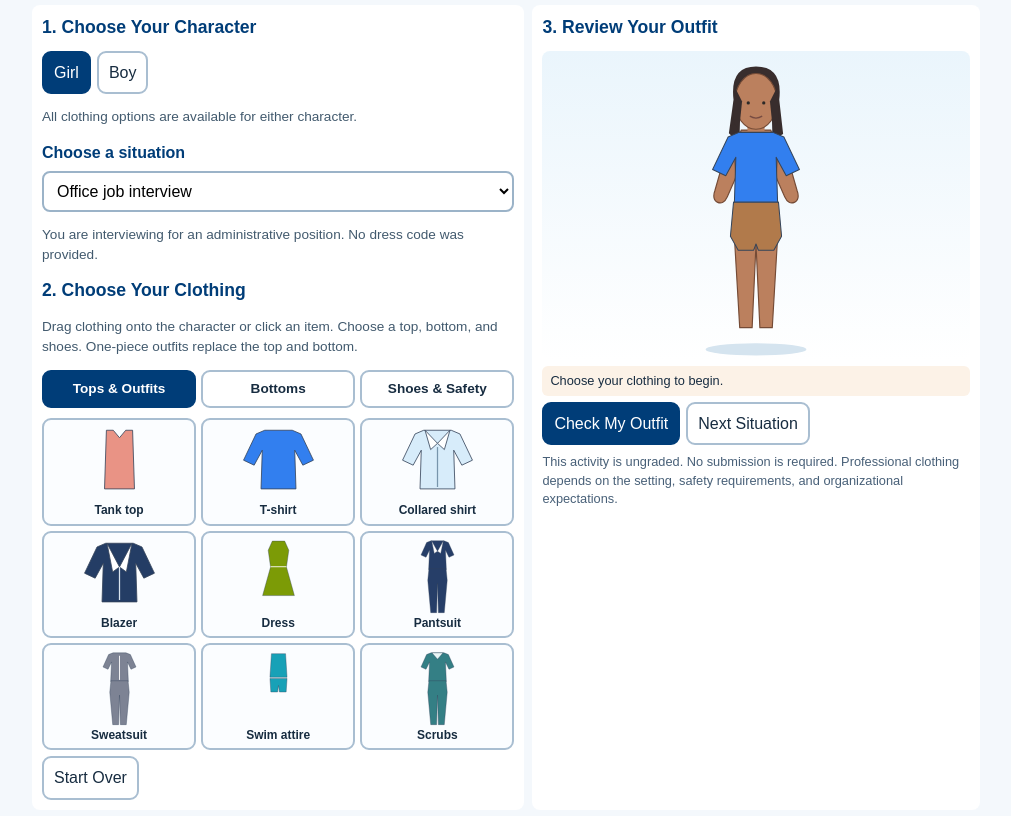
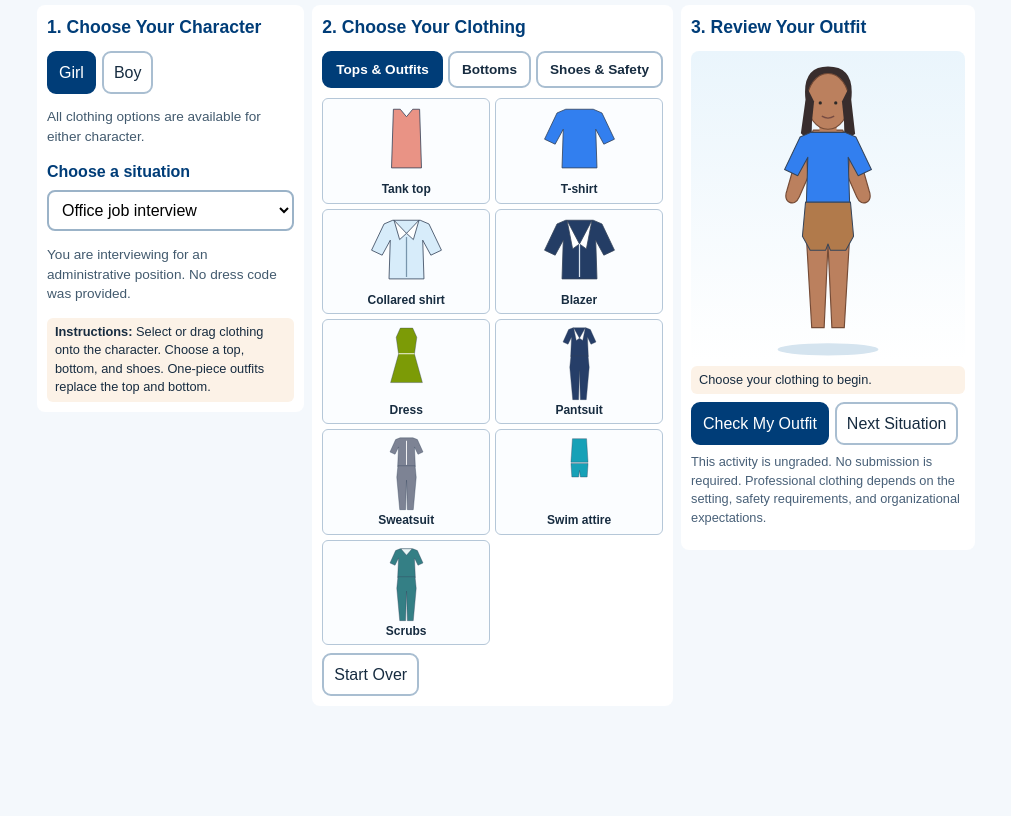
Before and after one commit to zangel1920/Professional-Dress, a plain HTML site: page professional-dress-simulation.html in a window 1280 px wide. Shown: the part 122-938 px from the top of the page, without its empty margins (134-1145 px from the left). After the commit the page ends 834 px from the top, so only its background shows below. Drawn offline with Linux system fonts and the light colour scheme.

Commit message:
Update professional-dress-simulation.html

```diff
--- a/professional-dress-simulation.html
+++ b/professional-dress-simulation.html
@@ -22,7 +22,11 @@ body {
   color:var(--ink);
   line-height:1.45;
 }
-.wrap {max-width:960px;margin:auto;padding:6px}
+.wrap {
+  max-width:950px;
+  margin:auto;
+  padding:6px;
+}
 .hero {
   background:var(--navy);
   color:white;
@@ -31,15 +35,30 @@ body {
 }
 .hero h1 {font-size:1.65rem;margin:3px 0}
 .hero p {margin:5px 0}
-.eyebrow {color:var(--gold);font-size:.8rem;font-weight:bold}
+.eyebrow {
+  color:var(--gold);
+  font-size:.8rem;
+  font-weight:bold;
+}
 .layout {
   display:grid;
-  grid-template-columns:1.1fr 1fr;
+  grid-template-columns:1fr 1.35fr 1.1fr;
   gap:8px;
   margin-top:8px;
+  align-items:start;
 }
-.panel {background:white;border:none;border-radius:8px;padding:10px}
-h2 {font-size:1.1rem;color:var(--navy);margin:0 0 10px}
+.panel {
+  background:white;
+  border:none;
+  border-radius:8px;
+  padding:10px;
+  min-width:0;
+}
+h2 {
+  font-size:1.1rem;
+  color:var(--navy);
+  margin:0 0 10px;
+}
 button,select {font:inherit}
 button {
   cursor:pointer;
@@ -50,7 +69,8 @@ button {
   padding:8px 10px;
 }
 button:hover {border-color:var(--navy)}
-button:focus-visible,select:focus-visible {
+button:focus-visible,
+select:focus-visible {
   outline:3px solid var(--blue);
   outline-offset:2px;
 }
@@ -59,8 +79,12 @@ button:focus-visible,select:focus-visible {
   border-color:var(--navy);
   color:white;
 }
-.choice-row,.actions {display:flex;flex-wrap:wrap;gap:6px}
-.actions {margin-top:6px}
+.choice-row,.actions {
+  display:flex;
+  flex-wrap:wrap;
+  gap:6px;
+}
+.actions {margin-top:8px}
 .hint {font-size:.85rem;color:#425a6e}
 .scenario {
   width:100%;
@@ -75,9 +99,14 @@ button:focus-visible,select:focus-visible {
   color:var(--navy);
   font-weight:bold;
 }
-.category-tabs {display:flex;gap:5px;margin:10px 0}
+.category-tabs {
+  display:flex;
+  flex-wrap:wrap;
+  gap:5px;
+  margin:10px 0;
+}
 .category-tab {
-  flex:1;
+  flex:1 1 auto;
   padding:7px 4px;
   font-size:.85rem;
   font-weight:bold;
@@ -89,7 +118,7 @@ button:focus-visible,select:focus-visible {
 }
 .closet {
   display:grid;
-  grid-template-columns:repeat(3,minmax(0,1fr));
+  grid-template-columns:repeat(2,minmax(0,1fr));
   gap:5px;
 }
 .item {
@@ -100,9 +129,19 @@ button:focus-visible,select:focus-visible {
   min-height:94px;
   padding:4px;
   background:#fbfdff;
+  border:1px solid #b5c7d8;
+  border-radius:6px;
 }
-.item svg {width:100%;max-width:105px;height:78px}
-.item span {font-size:.75rem;font-weight:bold;text-align:center}
+.item svg {
+  width:100%;
+  max-width:105px;
+  height:78px;
+}
+.item span {
+  font-size:.75rem;
+  font-weight:bold;
+  text-align:center;
+}
 .item[aria-pressed="true"] {
   border-color:var(--green);
   background:#f2f7df;
@@ -116,7 +155,11 @@ button:focus-visible,select:focus-visible {
   justify-content:center;
 }
 .stage.dragover {background:#fff3d4}
-#avatar {width:230px;height:310px;max-width:100%}
+#avatar {
+  width:230px;
+  height:310px;
+  max-width:100%;
+}
 .feedback {
   margin-top:8px;
   padding:10px;
@@ -133,15 +176,25 @@ button:focus-visible,select:focus-visible {
   display:block;
   margin-top:5px;
   font-size:.8rem;
-  padding:6px 8px;
+  padding:5px 8px;
   background:var(--cream);
   border-radius:6px;
 }
-.footer {font-size:.8rem;color:#486078;margin-top:8px}
+.footer {
+  font-size:.8rem;
+  color:#486078;
+  margin-top:8px;
+}
 @media(max-width:750px) {
-  .layout {grid-template-columns:1fr}
+  .layout {grid-template-columns:1fr 1fr}
+  .setup-panel {grid-column:1 / -1}
   .stage {min-height:300px}
   #avatar {height:300px}
+}
+@media(max-width:560px) {
+  .layout {grid-template-columns:1fr}
+  .setup-panel {grid-column:auto}
+  .closet {grid-template-columns:repeat(3,minmax(0,1fr))}
 }
 @media(max-width:360px) {
   .closet {grid-template-columns:repeat(2,1fr)}
@@ -158,15 +211,25 @@ button:focus-visible,select:focus-visible {
 </header>
 
 <div class="layout">
-<section class="panel">
+
+<!-- COLUMN 1: SETUP -->
+<section class="panel setup-panel">
   <h2>1. Choose Your Character</h2>
+
   <div class="choice-row">
-    <button id="girl" class="selected" aria-pressed="true">Girl</button>
+    <button id="girl" class="selected"
+            aria-pressed="true">Girl</button>
     <button id="boy" aria-pressed="false">Boy</button>
   </div>
-  <p class="hint">All clothing options are available for either character.</p>
 
-  <label class="section-title" for="scenario">Choose a situation</label>
+  <p class="hint">
+    All clothing options are available for either character.
+  </p>
+
+  <label class="section-title" for="scenario">
+    Choose a situation
+  </label>
+
   <select id="scenario" class="scenario">
     <option value="office">Office job interview</option>
     <option value="trade">Skilled trades worksite</option>
@@ -174,26 +237,47 @@ button:focus-visible,select:focus-visible {
     <option value="health">Healthcare clinical visit</option>
     <option value="casual">Casual workplace orientation</option>
   </select>
+
   <p id="scenario-desc" class="hint"></p>
 
+  <div class="tag">
+    <strong>Instructions:</strong> Select or drag clothing
+    onto the character. Choose a top, bottom, and shoes.
+    One-piece outfits replace the top and bottom.
+  </div>
+</section>
+
+<!-- COLUMN 2: CLOTHING -->
+<section class="panel clothing-panel">
   <h2>2. Choose Your Clothing</h2>
-  <p class="hint">
-    Drag clothing onto the character or click an item.
-    Choose a top, bottom, and shoes. One-piece outfits
-    replace the top and bottom.
-  </p>
 
   <div class="category-tabs" role="tablist"
        aria-label="Clothing categories">
-    <button class="category-tab selected" data-category="tops"
-            role="tab" aria-selected="true">Tops & Outfits</button>
-    <button class="category-tab" data-category="bottoms"
-            role="tab" aria-selected="false">Bottoms</button>
-    <button class="category-tab" data-category="shoes"
-            role="tab" aria-selected="false">Shoes & Safety</button>
+
+    <button class="category-tab selected"
+            data-category="tops"
+            role="tab"
+            aria-selected="true">
+      Tops & Outfits
+    </button>
+
+    <button class="category-tab"
+            data-category="bottoms"
+            role="tab"
+            aria-selected="false">
+      Bottoms
+    </button>
+
+    <button class="category-tab"
+            data-category="shoes"
+            role="tab"
+            aria-selected="false">
+      Shoes & Safety
+    </button>
   </div>
 
-  <div id="closet" class="closet" role="group"
+  <div id="closet" class="closet"
+       role="group"
        aria-label="Clothing choices"></div>
 
   <div class="actions">
@@ -201,25 +285,34 @@ button:focus-visible,select:focus-visible {
   </div>
 </section>
 
-<section class="panel">
+<!-- COLUMN 3: DRESS AND REVIEW -->
+<section class="panel review-panel">
   <h2>3. Review Your Outfit</h2>
+
   <div id="stage" class="stage"
        aria-label="Drop clothing onto your character">
-    <svg id="avatar" viewBox="0 0 260 400"
-         role="img" aria-label="Character outfit preview"></svg>
+    <svg id="avatar"
+         viewBox="0 0 260 400"
+         role="img"
+         aria-label="Character outfit preview"></svg>
   </div>
 
-  <div id="outfit-summary" class="tag" aria-live="polite">
+  <div id="outfit-summary" class="tag"
+       aria-live="polite">
     Choose your clothing to begin.
   </div>
 
   <div class="actions">
-    <button id="check" class="primary">Check My Outfit</button>
+    <button id="check" class="primary">
+      Check My Outfit
+    </button>
     <button id="next">Next Situation</button>
   </div>
 
   <div id="feedback" class="feedback"
-       role="status" aria-live="polite" hidden></div>
+       role="status"
+       aria-live="polite"
+       hidden></div>
 
   <p class="footer">
     This activity is ungraded. No submission is required.
@@ -227,6 +320,7 @@ button:focus-visible,select:focus-visible {
     requirements, and organizational expectations.
   </p>
 </section>
+
 </div>
 </main>
 
@@ -430,7 +524,7 @@ function drawCharacter() {
   const skin = character==="girl" ? "#bb805e" : "#986448";
   const outline = "#754b36";
 
-  // Arms are separate from the torso with visible definition.
+  // Clearly defined arms, separate from the torso.
   path(svg,
     "M109 105 Q97 108 93 124 L77 180 Q73 191 80 195 Q88 199 93 188 L111 147 Z",
     skin,outline,1.5
@@ -480,7 +574,7 @@ function drawCharacter() {
   path(svg,"M122 84 Q130 89 138 84",
        "none","#774b42",1.6);
 
-  // Default outfit before student selections.
+  // Default clothing.
   if(!selected.top && !selected.bottom) {
     garment(svg,clothes.find(x=>x.id==="tee"));
     garment(svg,clothes.find(x=>x.id==="shorts"));
```
